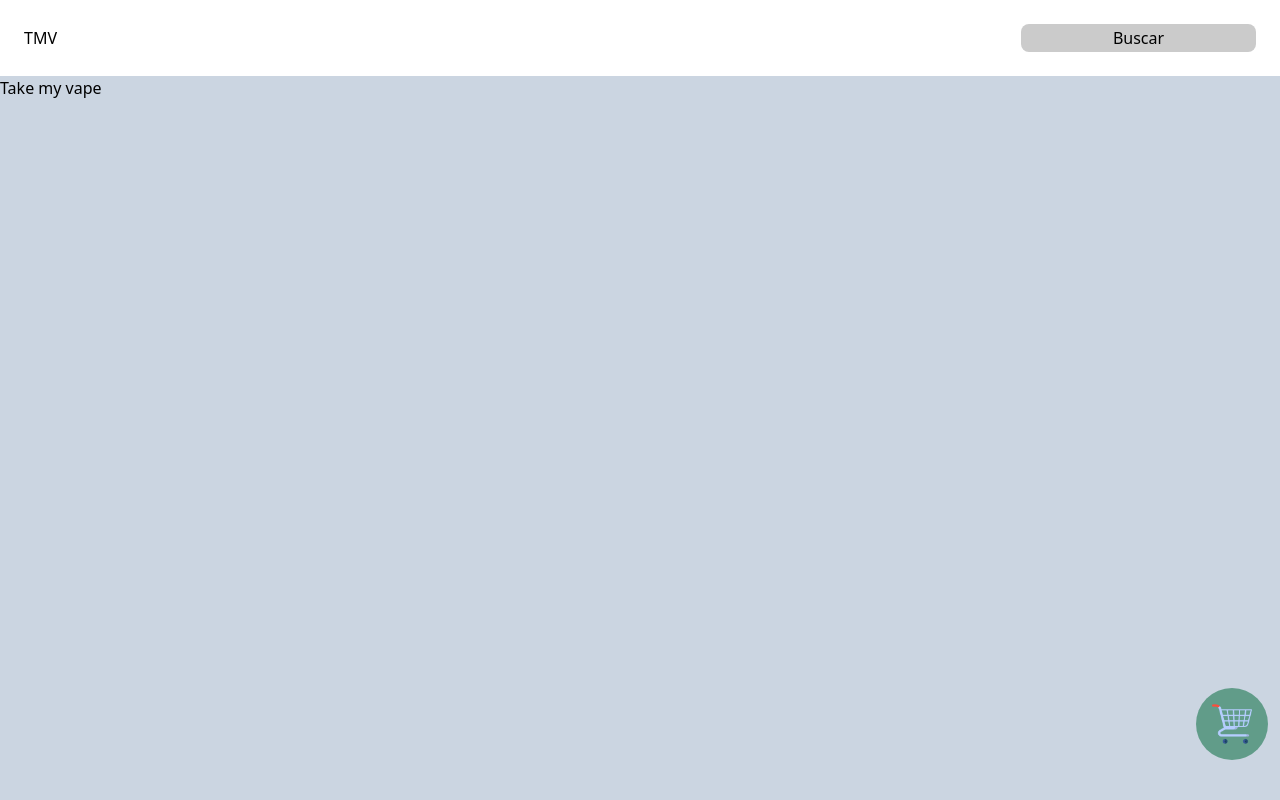
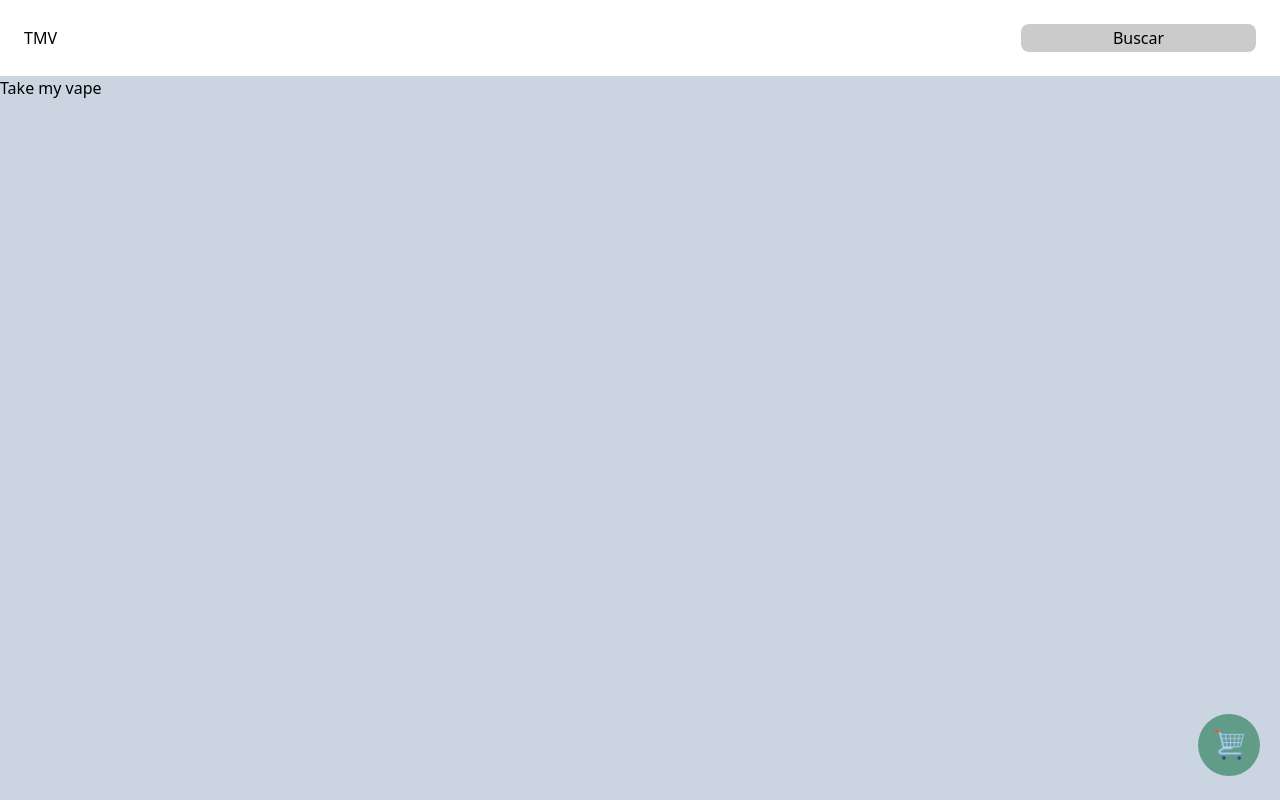
Before and after one commit to alecanonm/vape_app, a React (Vite) app: page / in a window 1280 px wide. Built offline with nearby package versions, Linux system fonts and the light colour scheme.

Commit message:
adding shopping cart

```diff
--- a/src/helper/RootLayout/RootLyout.jsx
+++ b/src/helper/RootLayout/RootLyout.jsx
@@ -12,13 +12,13 @@ const RootLayout = () => {
         <Outlet />
         <div
           role="button"
-          className="fixed  bg-[#619c89] right-3 bottom-10  rounded-full"
+          className="fixed  bg-[#619c89] right-5 bottom-6  rounded-full"
         >
           <img
             src={shoppingCart}
             alt="shopping-cart"
-            width={40}
-            height={40}
+            width={30}
+            height={30}
             className=" m-4"
           />
         </div>
```
